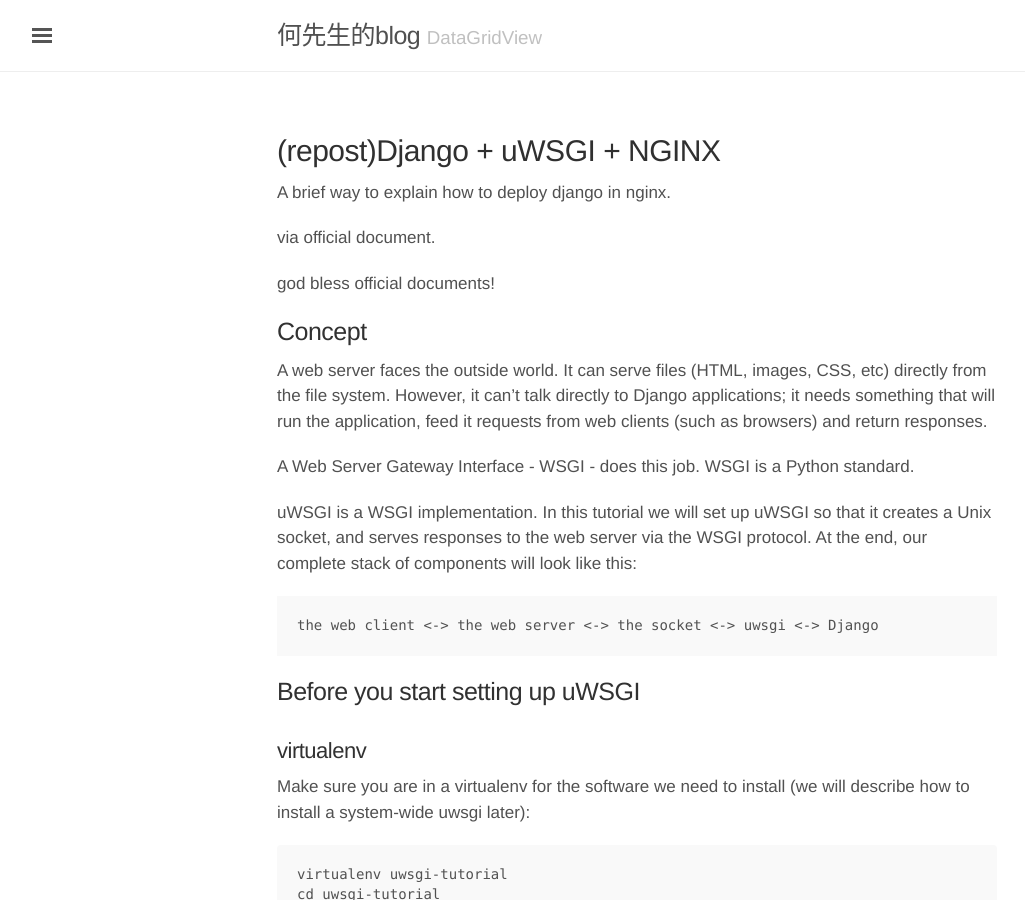
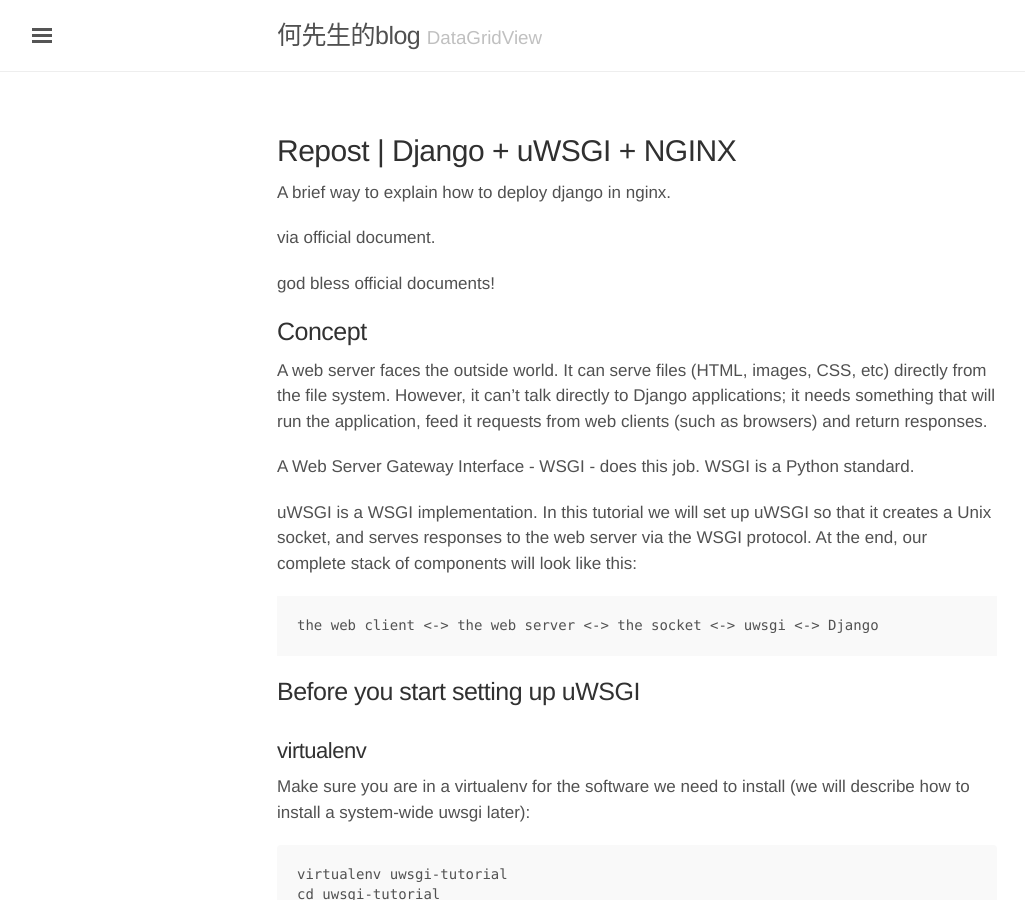
Before and after one commit to datagridview/blog, a Jekyll site: the page built from _posts/2017-09-12-Django-and-Nginx.md, in a window 1280 px wide and 900 px high. Shown: the whole window, without its empty margins (3-1028 px from the left). Built offline with Jekyll 4.4.1, drawn with Linux system fonts in a browser that asks for light colours.

```diff
--- a/_posts/2017-09-12-Django-and-Nginx.md
+++ b/_posts/2017-09-12-Django-and-Nginx.md
@@ -1,6 +1,6 @@
 ---
 layout: page
-title: (repost)Django + uWSGI + NGINX
+title: Repost | Django + uWSGI + NGINX
 ---
 
 A brief way to explain how to deploy django in nginx.
```
